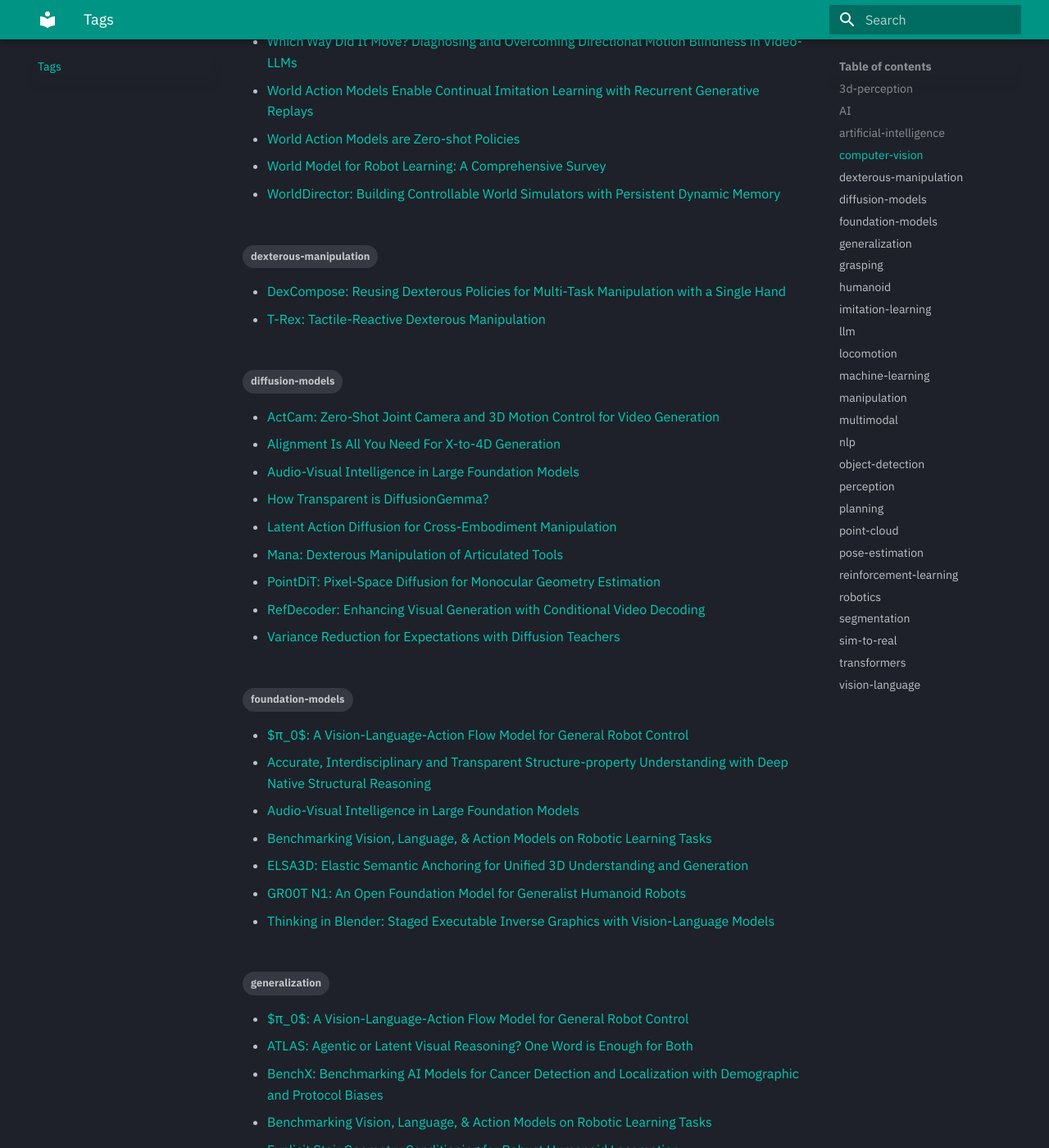
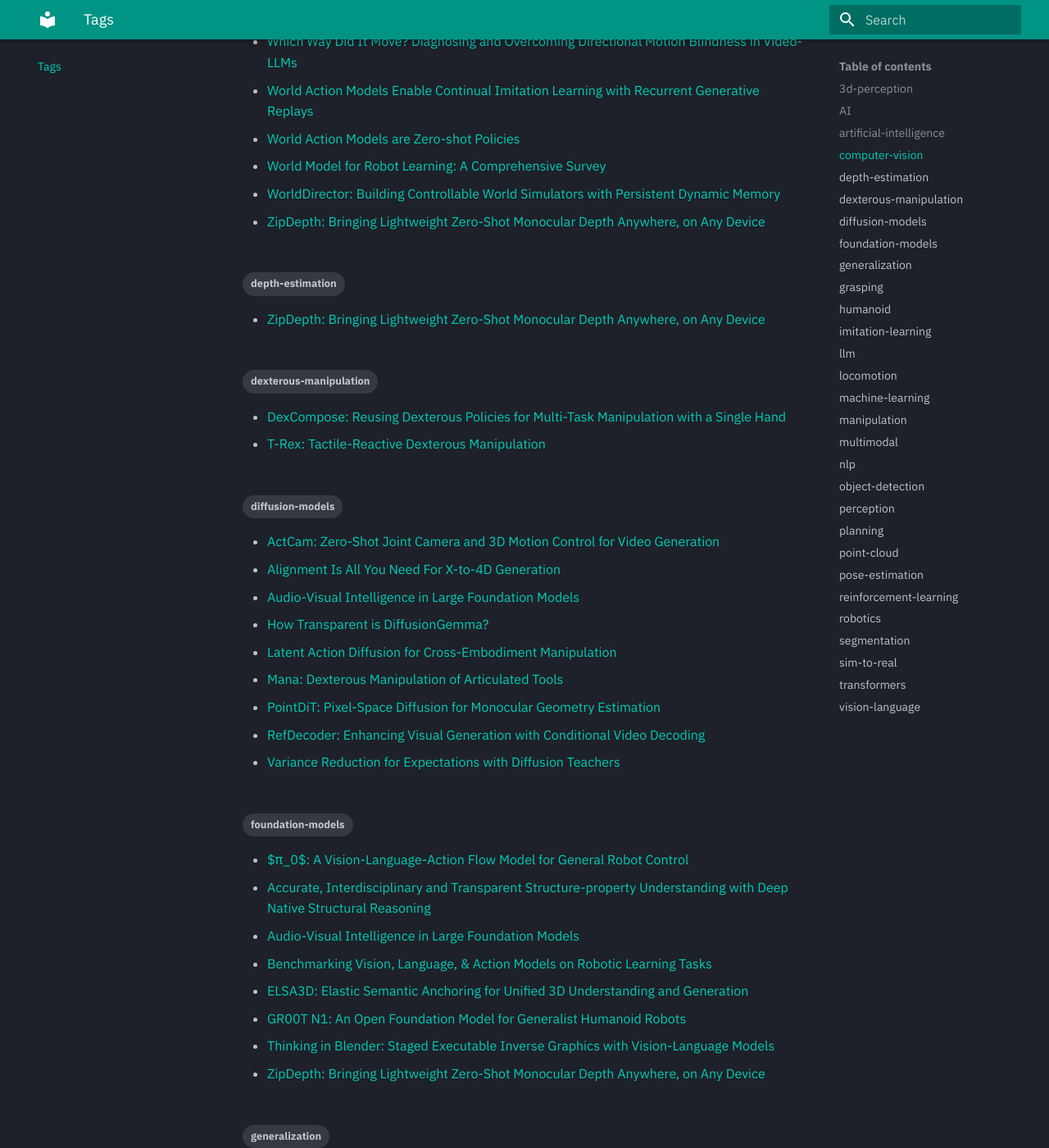
Before and after one commit to davidlai0522/JarvisForResearchers, an MkDocs documentation site: the page built from docs/tags.md, in a window 1280 px wide and 1400 px high, scrolled down 2905 px. Shown: the whole window at 82% size. Built offline with MkDocs 1.6.1 and Material for MkDocs 9.7.7, drawn with Linux system fonts in a browser that asks for light colours; some of the changed lines change nothing that is shown; some of the changed text lies outside the part shown.

Commit message:
feat: new post — ZipDepth: Bringing Lightweight Zero-Shot Monocular Depth Any

````diff
--- /dev/null
+++ b/docs/posts/2026-07-12-zipdepth-bringing-lightweight-zero-shot-monocular-depth-anyw.md
@@ -0,0 +1,96 @@
+---
+title: "ZipDepth: Bringing Lightweight Zero-Shot Monocular Depth Anywhere, on Any Device"
+date: 2026-07-12
+authors:
+  - JarvisForResearchers Bot
+tags:
+  - computer-vision
+  - foundation-models
+  - depth-estimation
+  - generalization
+categories:
+  - Computer Vision
+description: >
+  ZipDepth is a compact monocular depth network that achieves real-time, zero-shot cross-domain generalization by distilling knowledge from large foundation models into an efficient, reparameterizable encoder-decoder architecture.
+---
+
+> *Generated by JarvisForResearchers Bot on 2026-07-12*
+
+!!! tip "Why we featured this paper"
+    Brand new preprint (2026) — accepted
+
+## TL;DR
+ZipDepth is a compact monocular depth network that achieves real-time, zero-shot cross-domain generalization by distilling knowledge from large foundation models into an efficient, reparameterizable encoder-decoder architecture.
+
+## The Problem
+Monocular depth estimation requires accurate, dense depth maps for deployment in real-world robotic and computer vision systems. The current landscape presents a dichotomy: high-accuracy foundation models achieve robust zero-shot generalization but are computationally prohibitive, demanding hundreds to thousands of GFLOPs and tens of high-end GPUs for inference. Conversely, lightweight models, which are suitable for embedded and mobile platforms, are typically restricted to single-domain, self-supervised training paradigms, leading to catastrophic failure when encountering domain shifts. The fundamental challenge is the incompatibility between achieving high efficiency and maintaining robust zero-shot generalization capability.
+
+## Key Contributions
+We address the challenge of zero-shot generalization in lightweight monocular depth estimation. Our primary contributions are:
+
+1.  We demonstrate that efficiency and cross-domain accuracy are not mutually exclusive when both training data diversity and architectural design are carefully considered.
+2.  We propose ZipDepth, a compact encoder–decoder architecture that integrates reparameterizable convolutional blocks with hardware-adaptive convex upsampling, resulting in full-resolution depth maps within a 6.1M-parameter budget.
+3.  We show that ZipDepth's unified design achieves the superior accuracy–efficiency trade-off among lightweight models, despite being trained using only two consumer GPUs.
+
+## How It Works
+
+![Please provide the figure you would like me to analyze.](../assets/figures/2607.08771/fig_p1_c1.jpg)
+*Fig. 1: ZipDepth generalizes zero-shot across diverse and challenging scenes. Top row:
+input RGB; bottom row: predicted depth at real-time rates even on a 15 W Jetson Orin
+NX (34 FPS with PyTorch Eager FP32, up to 77 FPS with TensorRT FP16).*
+
+ZipDepth operates as a two-component system: a four-stage hierarchical encoder and a streamlined decoder. The encoder is designed for feature extraction across multiple scales, while the decoder reconstructs the dense depth map using scale-aware fusion and hardware-specific upsampling.
+
+### Split stem
+The initial layer of the network employs a Split stem. This layer is specifically designed to retain the intermediate activation at $1/2$-resolution ($\mathbf{s}_{1/2}$) and pass it directly as a dedicated skip connection to the decoder. This early feature injection aids in preserving fine-grained spatial information critical for high-resolution reconstruction.
+
+### Reparameterizable unit
+The Reparameterizable unit is the core computational primitive of the encoder. During the training phase, this unit maintains three parallel branches: a $3\times3$ convolution, a $1\times1$ convolution, and an identity mapping. These branches are designed such that at inference time, they algebraically fuse into a single, standard $3\times3$ convolution, thereby maintaining computational efficiency without sacrificing the representational power gained during training.
+
+### Multi-scale context (Stage 2)
+Stage 2 of the encoder incorporates mechanisms to expand the receptive field efficiently. It appends a lightweight parallel-dilation module, utilizing depthwise convolutions ($\operatorname{DWConv}_{r=1}$ and $\operatorname{DWConv}_{r=2}$), which allows the network to cover an effective receptive field up to $5\times5$ without incurring the computational cost of large standard convolutions.
+
+### Strip-pooling attention (Stage 2)
+To capture long-range dependencies, Stage 2 replaces conventional attention mechanisms with Strip-pooling attention. This mechanism employs a symmetric sigmoid gate, enabling the network to explicitly model and aggregate contextual information across both horizontal and vertical dimensions.
+
+### Channel and global context (Stage 3)
+Stage 3 enhances feature semantics by incorporating two modules. First, Squeeze-and-Excitation (SE) channel attention is applied to recalibrate channel-wise feature responses. Second, a Global Context block (GCB) is integrated, which aggregates scene-level context by performing softmax-weighted spatial pooling over the feature maps.
+
+### SPPF + Cross-Scale
+Following Stage 3, the network utilizes a lightweight Spatial Pyramid Pooling–Fast (SPPF) block to aggregate multi-scale spatial information. This is immediately followed by a bidirectional cross-scale module, which facilitates the exchange of refined information between Stage 3 and Stage 4, ensuring feature consistency across different hierarchical levels.
+
+### Progressive Decoder
+The Progressive Decoder is responsible for upsampling and refining the depth map. It fuses multi-scale features retrieved from the encoder in a coarse-to-fine manner. This fusion process employs lightweight fusion modules, systematically decreasing the channel widths from $3C_{dec}$ at the deepest stride (32) down to $C_{dec}$ at the shallower stride (4) as the feature map resolution increases.
+
+### Hardware-adaptive convex upsampling
+The final stage, Hardware-adaptive convex upsampling, generates the full-resolution inverse-depth map. This component is designed for deployment flexibility. It dynamically selects the appropriate upsampling path: a GPU/TensorRT path utilizing PixelShuffle for high-performance GPU execution, or an NPU/mobile path employing a learned gate to blend nearest-neighbour and bilinear upsampling operators for constrained hardware.
+
+## Results
+The efficiency and accuracy profile of ZipDepth is summarized below:
+
+| Metric | Value | Baseline | Source |
+| :--- | :--- | :--- | :--- |
+| Parameters (Inference) | 6.1M | N/A | Table 1 |
+| Inference Speed (Jetson Orin NX) | 34 FPS with PyTorch Eager FP32, up to 77 FPS with TensorRT FP16 | N/A | Fig. 1 |
+
+## Why This Matters
+ZipDepth provides a viable pathway for deploying state-of-the-art depth estimation on resource-constrained edge devices. By successfully distilling the generalization capabilities of massive foundation models into a network with only 6.1M parameters, we bridge the gap between research-grade accuracy and practical, real-time deployment. The hardware-adaptive upsampling ensures that the model maintains high throughput regardless of the target inference engine (e.g., TensorRT vs. mobile NNAPI).
+
+## Limitations & Open Questions
+The current implementation of the Hardware-adaptive convex upsampling presents a dependency constraint: the NPU/mobile path relies on standard Conv2D and interpolation operators, whereas the GPU/TensorRT path requires operators like unfold, softmax, and PixelShuffle. Furthermore, the entire design is constrained by the necessity that all architectural choices must utilize operators with native support across TensorRT, CoreML, and NNAPI runtimes, which limits the scope of potential architectural experimentation.
+
+---
+
+## Citation
+
+**Paper:** [2607.08771](https://arxiv.org/abs/2607.08771)
+
+```bibtex
+@article{260708771,
+  title   = {ZipDepth: Bringing Lightweight Zero-Shot Monocular Depth Anywhere, on Any Device},
+  author  = {Fabio Tosi and Luca Bartolomei and Matteo Poggi and Stefano Mattoccia},
+  journal = {arXiv preprint arXiv:2607.08771},
+  year    = {2026},
+  url     = {https://arxiv.org/abs/2607.08771}
+}
+```
--- a/docs/posts/index.md
+++ b/docs/posts/index.md
@@ -8,6 +8,12 @@
 AI-generated summaries of top robotics and ML papers, powered by Gemma 4 running locally.
 
 ---
+
+## [ZipDepth: Bringing Lightweight Zero-Shot Monocular Depth Anywhere, on Any Device](2026-07-12-zipdepth-bringing-lightweight-zero-shot-monocular-depth-anyw/) { data-cat="Computer Vision" data-date="2026-07-12" }
+
+*2026-07-12*
+
+ZipDepth is a compact monocular depth network that achieves real-time, zero-shot cross-domain generalization by distilling knowledge from large foundation models into an efficient, reparameterizable encoder-decoder architecture.
 
 ## [LongE2V: Long-Horizon Event-based Video Reconstruction, Prediction, and Frame Interpolation with Video Diffusion Models](2026-07-11-longe2v-long-horizon-event-based-video-reconstruction-predic/) { data-cat="Computer Vision" data-date="2026-07-11" }
 
--- a/mkdocs.yml
+++ b/mkdocs.yml
@@ -6,6 +6,7 @@
   - Home: index.md
   - Research Digest:
     - Overview: posts/index.md
+    - "ZipDepth: Bringing Lightweight Zero-Shot Monocular Depth Anywhere, on Any Device": posts/2026-07-12-zipdepth-bringing-lightweight-zero-shot-monocular-depth-anyw.md
     - "LongE2V: Long-Horizon Event-based Video Reconstruction, Prediction, and Frame Interpolation with Video Diffusion Models": posts/2026-07-11-longe2v-long-horizon-event-based-video-reconstruction-predic.md
     - "Accurate, Interdisciplinary and Transparent Structure-property Understanding with Deep Native Structural Reasoning": posts/2026-07-10-accurate-interdisciplinary-and-transparent-structure-propert.md
     - "ELSA3D: Elastic Semantic Anchoring for Unified 3D Understanding and Generation": posts/2026-07-09-elsa3d-elastic-semantic-anchoring-for-unified-3d-understandi.md
````
Also changed, not shown: docs/assets/figures/2607.08771/fig_p1_c1.jpg (added).
